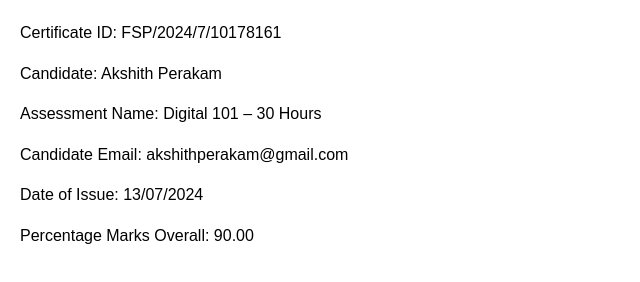
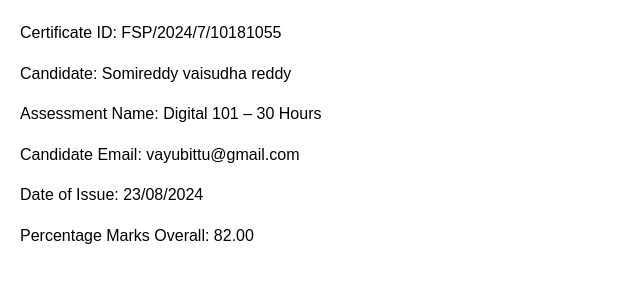
Before and after one commit to Vaisudhareddy/nasscom1, a plain HTML site: page index.html in a window 1280 px wide. Shown: the whole page, without its empty margins (0-640 px from the left). Drawn offline with Linux system fonts and the light colour scheme.

Commit message:
Update index.html

```diff
--- a/index.html
+++ b/index.html
@@ -26,12 +26,12 @@
 </head>
 <body>
 
-        <div class="certificate-item">Certificate ID: FSP/2024/7/10178161</div>
-        <div class="certificate-item">Candidate: Akshith Perakam</div>
+        <div class="certificate-item">Certificate ID: FSP/2024/7/10181055</div>
+        <div class="certificate-item">Candidate: Somireddy vaisudha reddy</div>
         <div class="certificate-item">Assessment Name: Digital 101 – 30 Hours</div>
-        <div class="certificate-item">Candidate Email: akshithperakam@gmail.com</div>
-        <div class="certificate-item">Date of Issue: 13/07/2024</div>
-        <div class="certificate-item">Percentage Marks Overall: 90.00</div>
+        <div class="certificate-item">Candidate Email: vayubittu@gmail.com</div>
+        <div class="certificate-item">Date of Issue: 23/08/2024</div>
+        <div class="certificate-item">Percentage Marks Overall: 82.00</div>
 
 </body>
 </html>
```
